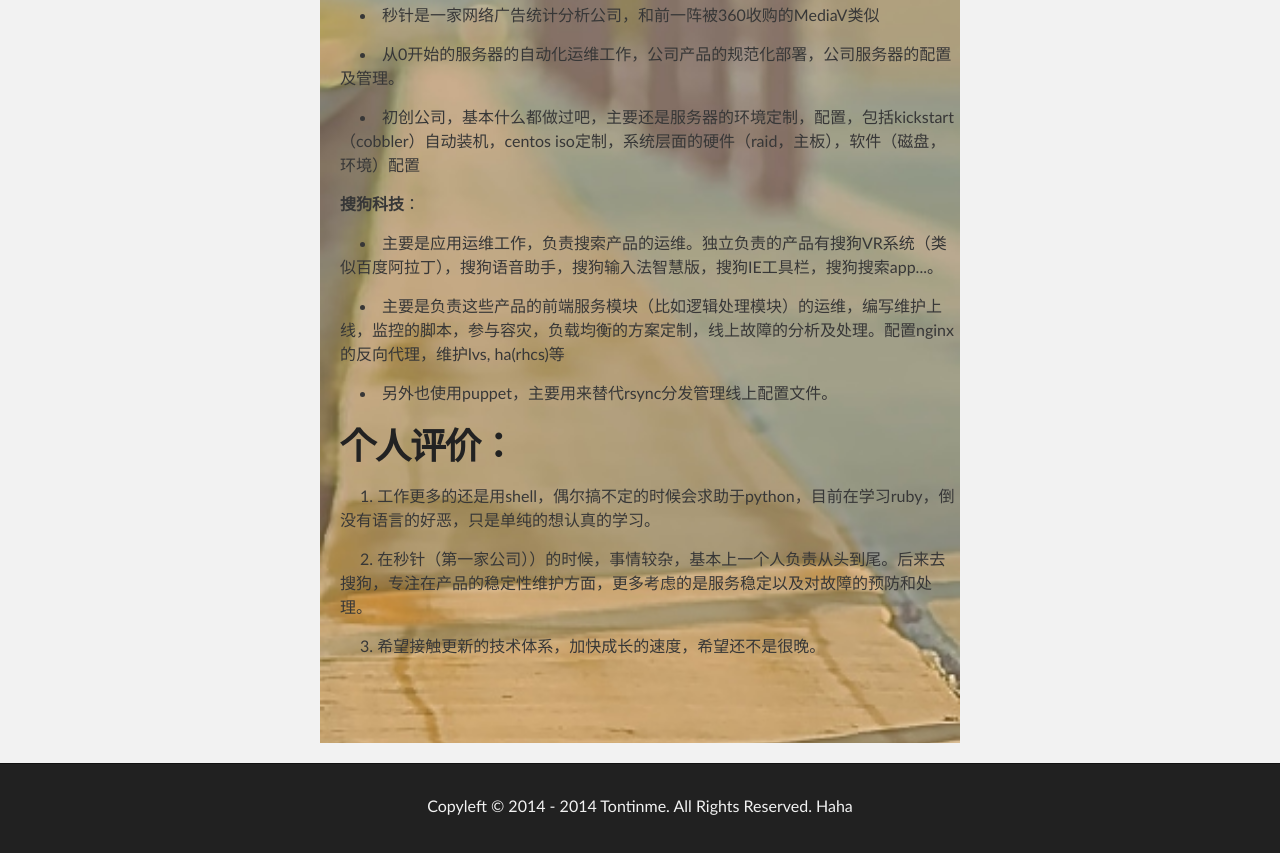
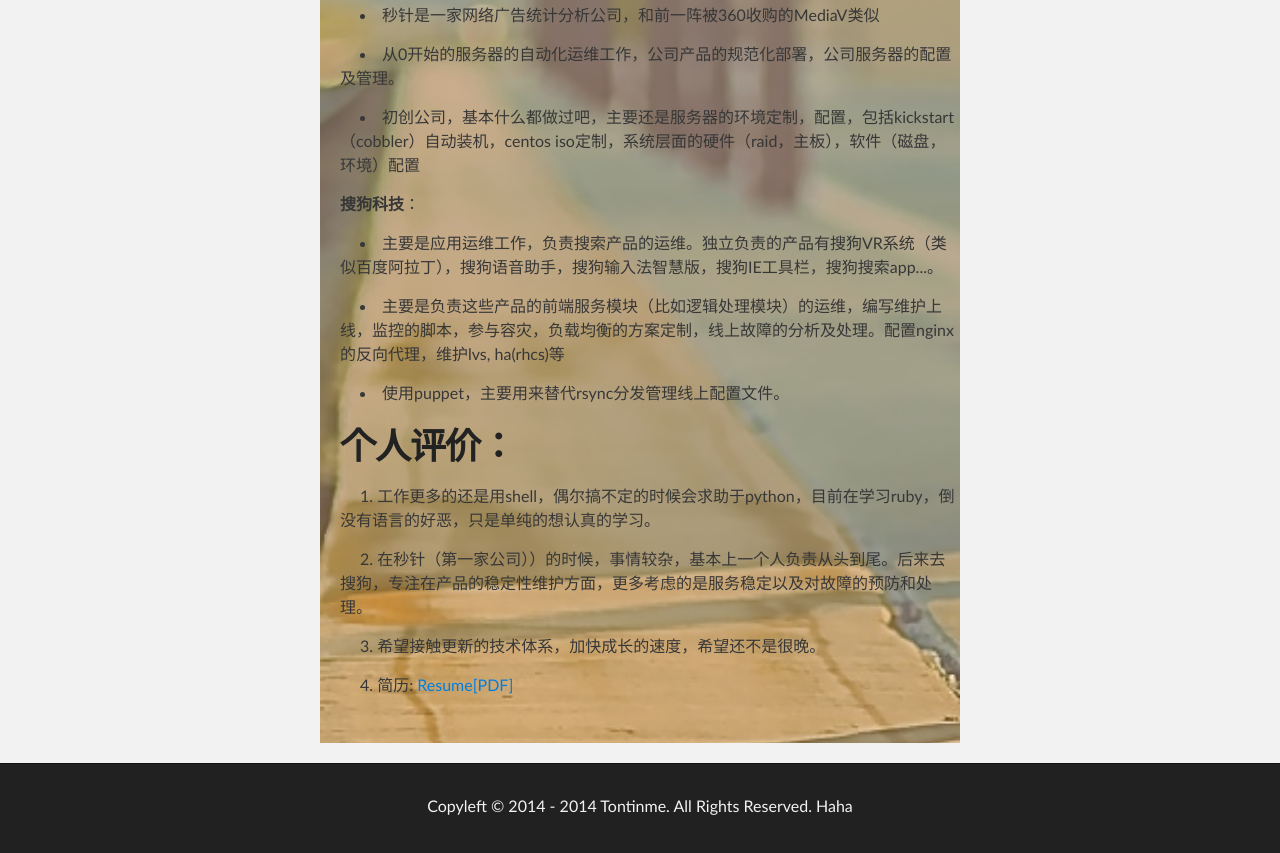
Before and after one commit to woenjoy/woenjoy.github.io, a plain HTML site: page index.html in a window 1280 px wide. Shown: the part 851-1704 px from the top of the page. Drawn offline with Linux system fonts and the light colour scheme.

Commit message:
add resume.pdf

```diff
--- a/index.html
+++ b/index.html
@@ -75,7 +75,7 @@
 		<p></p>
 		<li>主要是负责这些产品的前端服务模块（比如逻辑处理模块）的运维，编写维护上线，监控的脚本，参与容灾，负载均衡的方案定制，线上故障的分析及处理。配置nginx的反向代理，维护lvs, ha(rhcs)等</li>
 		<p></p>
-		<li>另外也使用puppet，主要用来替代rsync分发管理线上配置文件。</li>
+		<li>使用puppet，主要用来替代rsync分发管理线上配置文件。</li>
 	    </ul>
 
 
@@ -87,6 +87,8 @@
 		<li>在秒针（第一家公司））的时候，事情较杂，基本上一个人负责从头到尾。后来去搜狗，专注在产品的稳定性维护方面，更多考虑的是服务稳定以及对故障的预防和处理。</li>
 		<p></p>
 		<li>希望接触更新的技术体系，加快成长的速度，希望还不是很晚。</li>
+		<p></p>
+		<li>简历: <a href="http://1024.be/resume.pdf">Resume[PDF]</a></li>
 	    </ol>
 	  </div>
 
```
Also changed, not shown: 2 other files.
